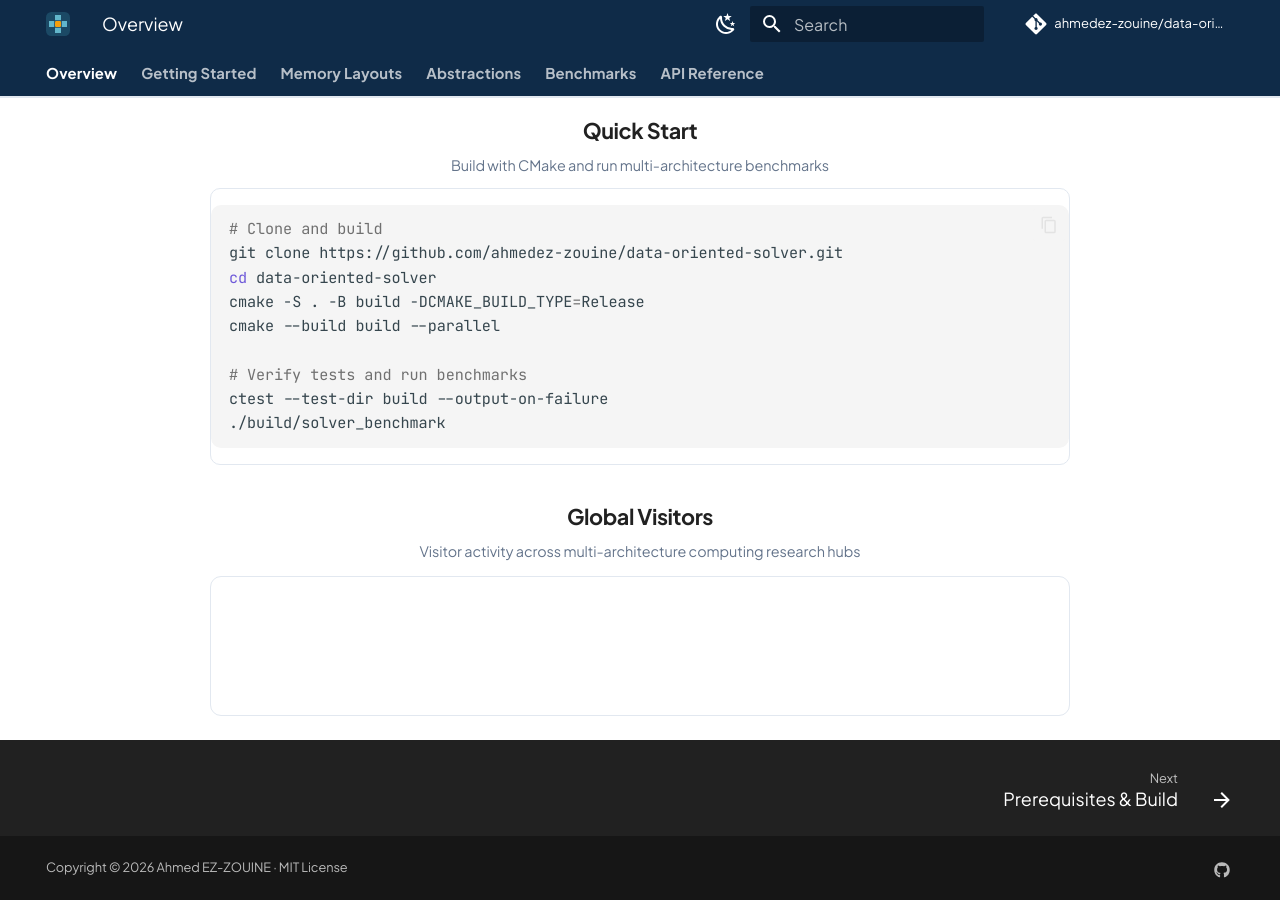
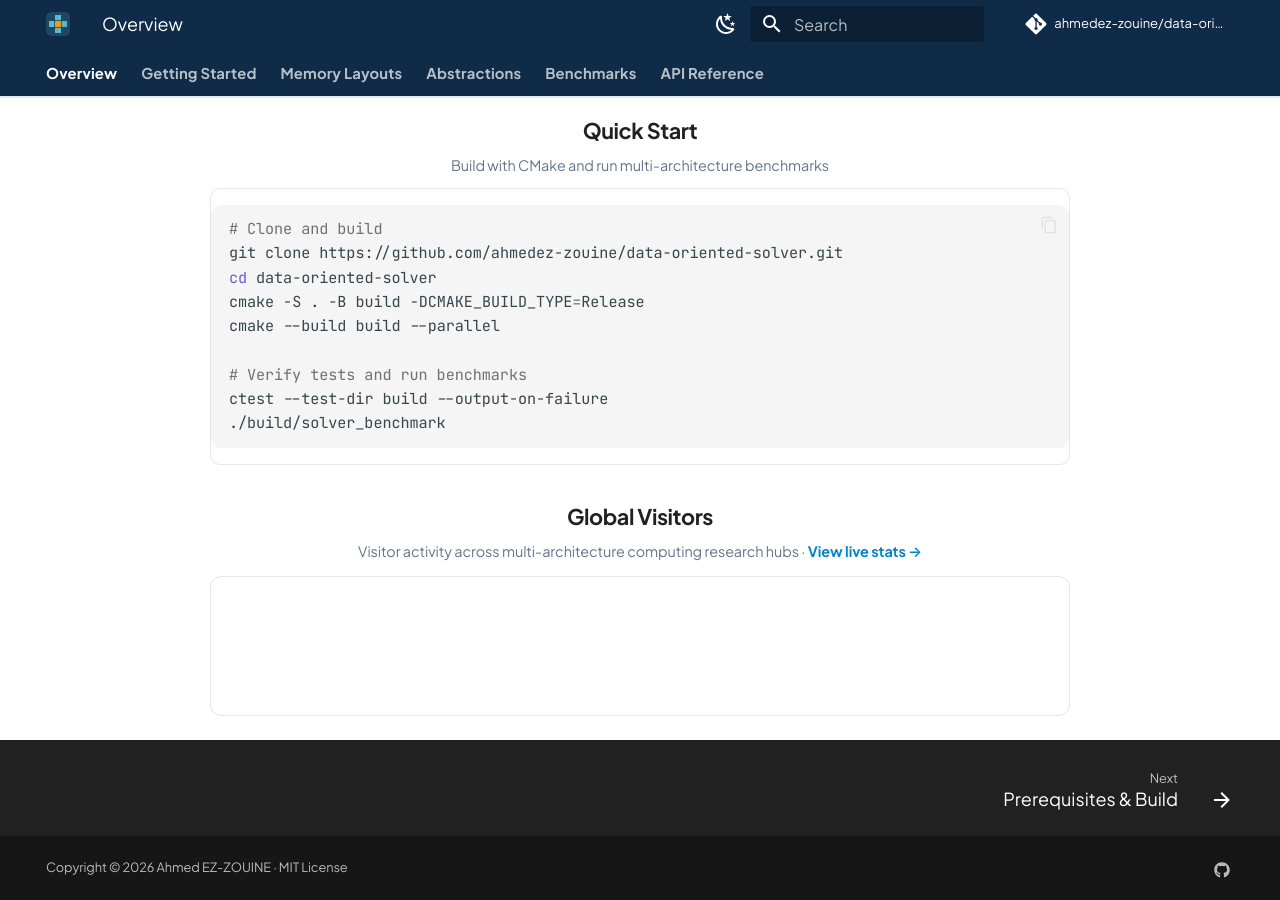
Before and after one commit to ahmedez-zouine/data-oriented-solver, an MkDocs documentation site: the page built from docs/index.md, in a window 1280 px wide and 900 px high, scrolled down 940 px. Built offline with MkDocs 1.6.1 and Material for MkDocs 9.7.7, drawn with Linux system fonts in a browser that asks for light colours; comment, search, counter and statistics services are not loaded.

Commit message:
update visitor map widget

```diff
--- a/docs/index.md
+++ b/docs/index.md
@@ -98,7 +98,7 @@ ctest --test-dir build --output-on-failure
 <div class="dos-map-container">
   <div class="dos-section-header">
     <div class="dos-section-title">Global Visitors</div>
-    <div class="dos-section-sub">Visitor activity across multi-architecture computing research hubs</div>
+    <div class="dos-section-sub">Visitor activity across multi-architecture computing research hubs &middot; <a href="https://mapmyvisitors.com/web/1c9kq" target="_blank" rel="noopener" style="color: var(--md-accent-fg-color); font-weight: 600;">View live stats &rarr;</a></div>
   </div>
   <div class="dos-map-frame">
     <script type='text/javascript' id='mapmyvisitors' src='https://mapmyvisitors.com/map.js?cl=6a7bb5&w=a&t=tt&d=DgbseS68tbhFmnePsrKjWwI4qLL6DWkohB75KvmvBLo&co=ffffff&cmo=3acc3a&cmn=ff5353&ct=3b7c1a'></script>
```
Also changed, not shown: README.md (+6 -7 lines).
